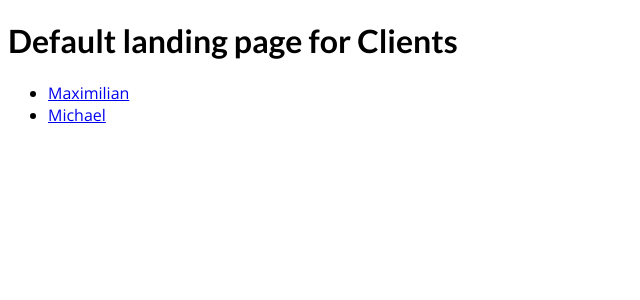
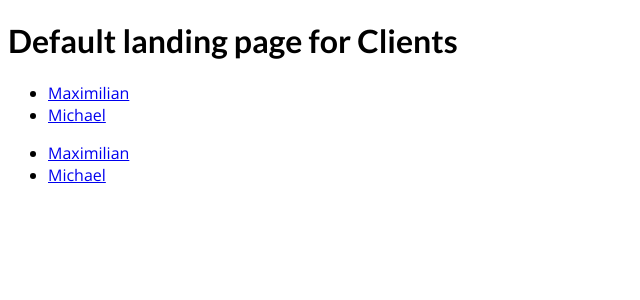
Before and after one commit to MichaelTowson/NextJSPractice, a Next.js app: page /clients in a window 1280 px wide. Shown: the top 300 px of the page, without its empty margins (0-640 px from the left). Built offline with nearby package versions, Linux system fonts and the light colour scheme.

Commit message:
add alternative link style to clients page

```diff
--- a/pages/clients/index.js
+++ b/pages/clients/index.js
@@ -10,9 +10,22 @@
     <div>
       <h1>Default landing page for Clients</h1>
       <ul>
+        {/* OPTION #1 - Map with string urls */}
         {clients.map((client) => (
           <li key={client.id}>
             <Link href={`/clients/${client.id}`}>{client.name}</Link>
+          </li>
+        ))}
+      </ul>
+
+      <ul>
+        {/* OPTION #2 - Map with objects */}
+        {clients.map((client) => (
+          <li key={client.id}>
+            <Link href={{
+              pathname: '/clients/[id]',
+              query: {id: client.id},
+            }}>{client.name}</Link>
           </li>
         ))}
       </ul>
```
